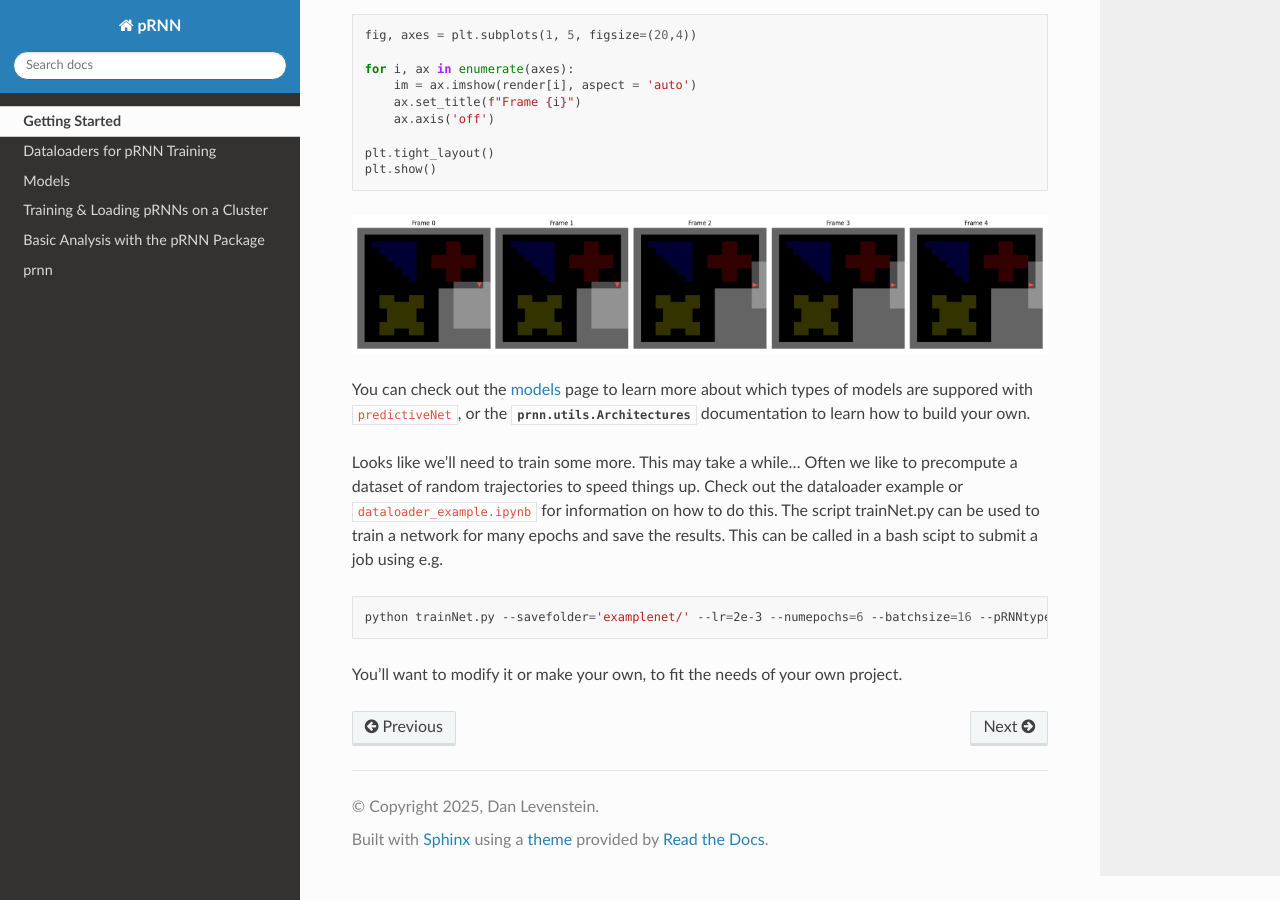
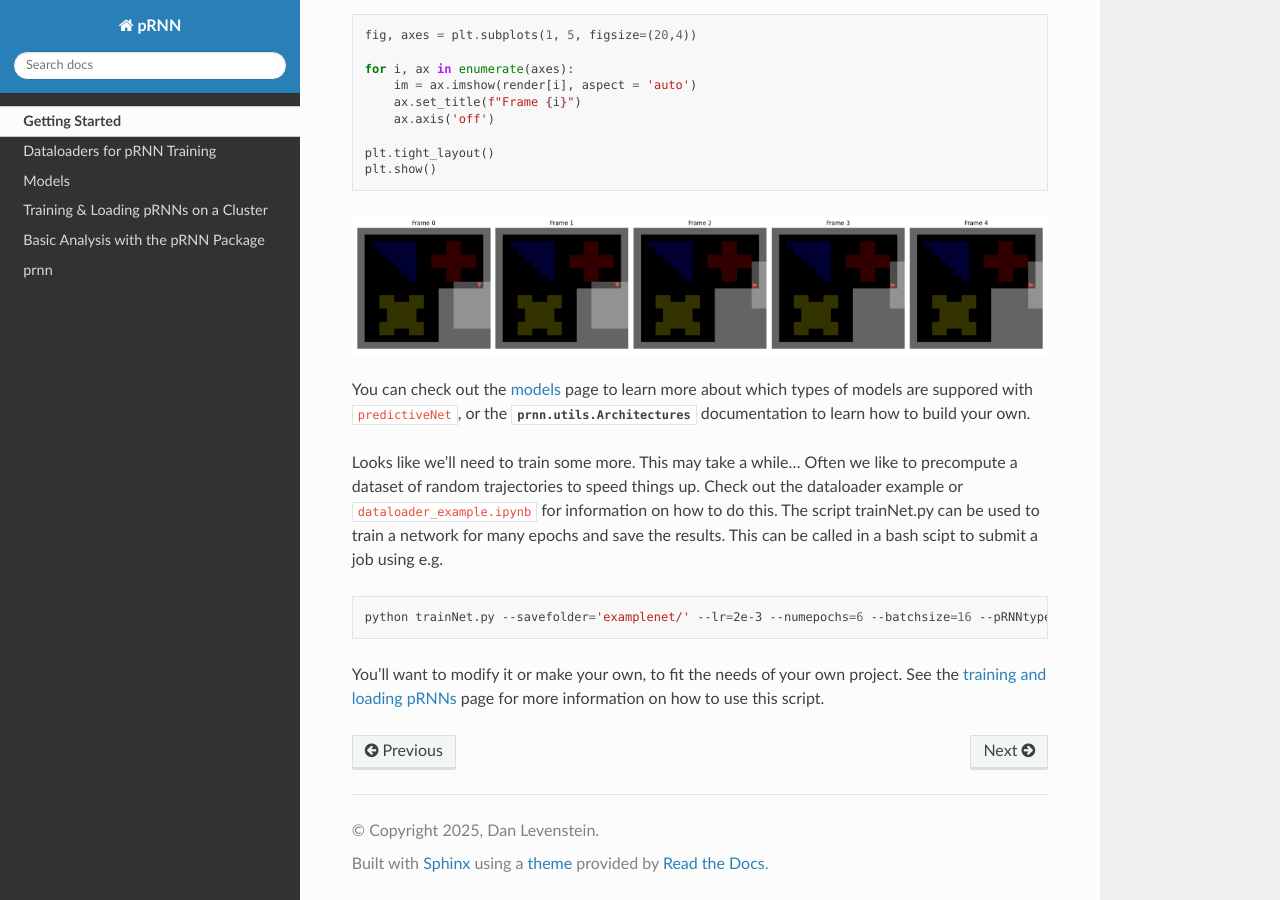
Before and after one commit to LevensteinLab/pRNN, a Sphinx documentation site: the page built from docs/quickstart.rst, in a window 1280 px wide and 900 px high, scrolled down 6829 px. Built offline with Sphinx 7.4.7 and the Read the Docs theme 3.1.0, drawn with Linux system fonts in a browser that asks for light colours.

Commit message:
adding links between quickstart and training nets tutorials

```diff
--- a/docs/quickstart.rst
+++ b/docs/quickstart.rst
@@ -177,4 +177,4 @@ Looks like we'll need to train some more. This may take a while... Often we like
 
     python trainNet.py --savefolder='examplenet/' --lr=2e-3 --numepochs=6 --batchsize=16 --pRNNtype='Masked' --actenc='SpeedHD' --inMaskLength = 5 --useLN = True
 
-You'll want to modify it or make your own, to fit the needs of your own project.
+You'll want to modify it or make your own, to fit the needs of your own project. See the :doc:`training and loading pRNNs <training_nets>` page for more information on how to use this script.
--- a/docs/training_nets.rst
+++ b/docs/training_nets.rst
@@ -27,3 +27,5 @@ Bash scripts may call this training script to automate training of networks on a
     python trainNet.py --savefolder='examplenet/' --lr=2e-3 --numepochs=500 --numtrials=1024 --batchsize=16 --pRNNtype='Masked' --actenc='SpeedHD' --k=5
 
 Training with 500 epochs and 1024 trials may take several hours... Make sure to use a GPU partition if available. Model checkpoints, figures, and training curves will be saved to the specified ``savefolder``. You may also choose to lower the number of epochs and trials for quicker testing.
+
+Once you've trained a network, you can check out the :doc:`tutorial on basic analysis <tutorial_basic_analysis>` for more information on loading and analyzing your trained pRNN!
```
